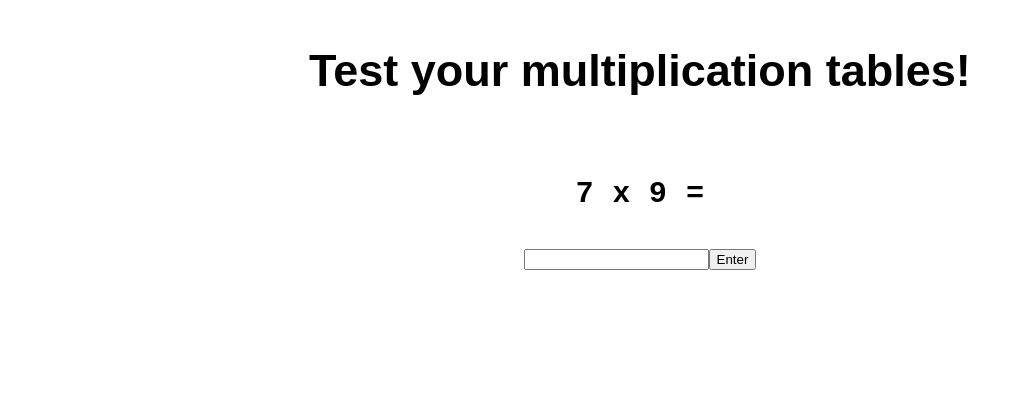
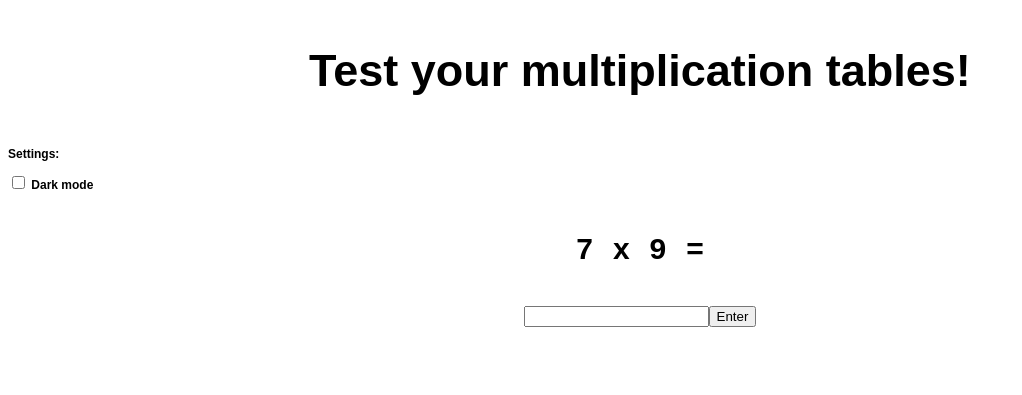
Before and after one commit to simo-nr/tableTest, a Flask app: page / in a window 1280 px wide. Shown: the top 395 px of the page, without its empty margins (0-1022 px from the left). Run offline with Flask 2, Linux system fonts and the light colour scheme.

Commit message:
adds dark mode

```diff
--- a/app.py
+++ b/app.py
@@ -9,5 +9,9 @@ app = Flask(__name__)
 def index():
     return render_template('index.html')
 
+# @app.route('/settings')
+# def settings():
+#     return render_template('settings.html')
+
 if __name__ == "__main__":
     app.run(debug=True)
--- a/static/css/main.css
+++ b/static/css/main.css
@@ -33,3 +33,8 @@ body {
     /* background: lightgreen; */
     /* Just so it's visible */
 }
+
+.settings {
+    font-size: 12px;
+    font-weight: 700;
+}
--- a/static/js/main.js
+++ b/static/js/main.js
@@ -43,6 +43,24 @@ function pageLoad() {
     document.getElementById("int2").innerHTML = Math.floor(Math.random() * 11);
 }
 
+function darkMode() {
+    const cb = document.getElementById("darkMode");
+    console.log(cb.checked);
+}
+
+document.getElementById("darkMode").addEventListener("click", function() {
+    const darkMode = document.getElementById("darkMode").checked;
+    console.log(darkMode)
+    if(darkMode) {
+        document.body.style.backgroundColor = "#121e30";
+        document.body.style.color = "#f7f8fa";
+    }
+    else {
+        document.body.style.backgroundColor = "transparent";
+        document.body.style.color = "black";
+    }
+});
+
 document.onkeydown=function(evt){
     var keyCode = evt ? (evt.which ? evt.which : evt.keyCode) : event.keyCode;
     if(keyCode == 13) {
--- a/templates/index.html
+++ b/templates/index.html
@@ -8,10 +8,17 @@
     <title>Test your multiplication tables!</title>
 </head>
 
-
-
 <body onload="pageLoad()">
     <div id="header"><h2>Test your multiplication tables!</h2></div>
+
+    <div class="settings">
+        <p>Settings:</p>
+        <form>
+            <input type="checkbox" id="darkMode" value="Dark mode" >
+            <label for="darkMode">Dark mode</label>
+        </form>
+    </div>
+
 
     <div class="container">
         <div class="box"> <p id="int1">5</p> </div>
@@ -32,5 +39,11 @@
     </div>
 
     <script src="{{ url_for('static', filename='js/main.js')}}"></script>
+    <script>
+        function darkMode() {
+            const cb = document.getElementById("darkMode");
+            console.log(cb.checked);
+        }
+    </script>
 </body>
 </html>
```
